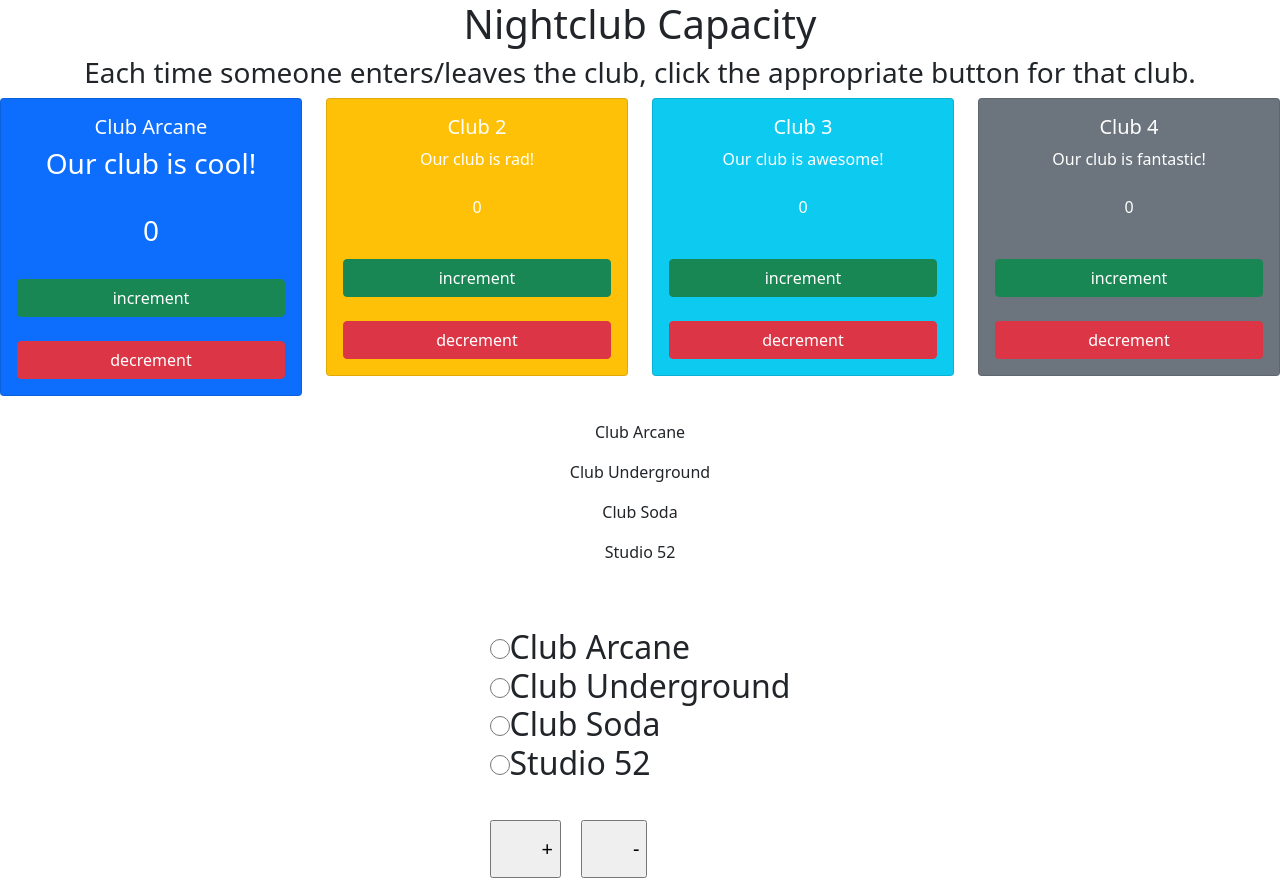
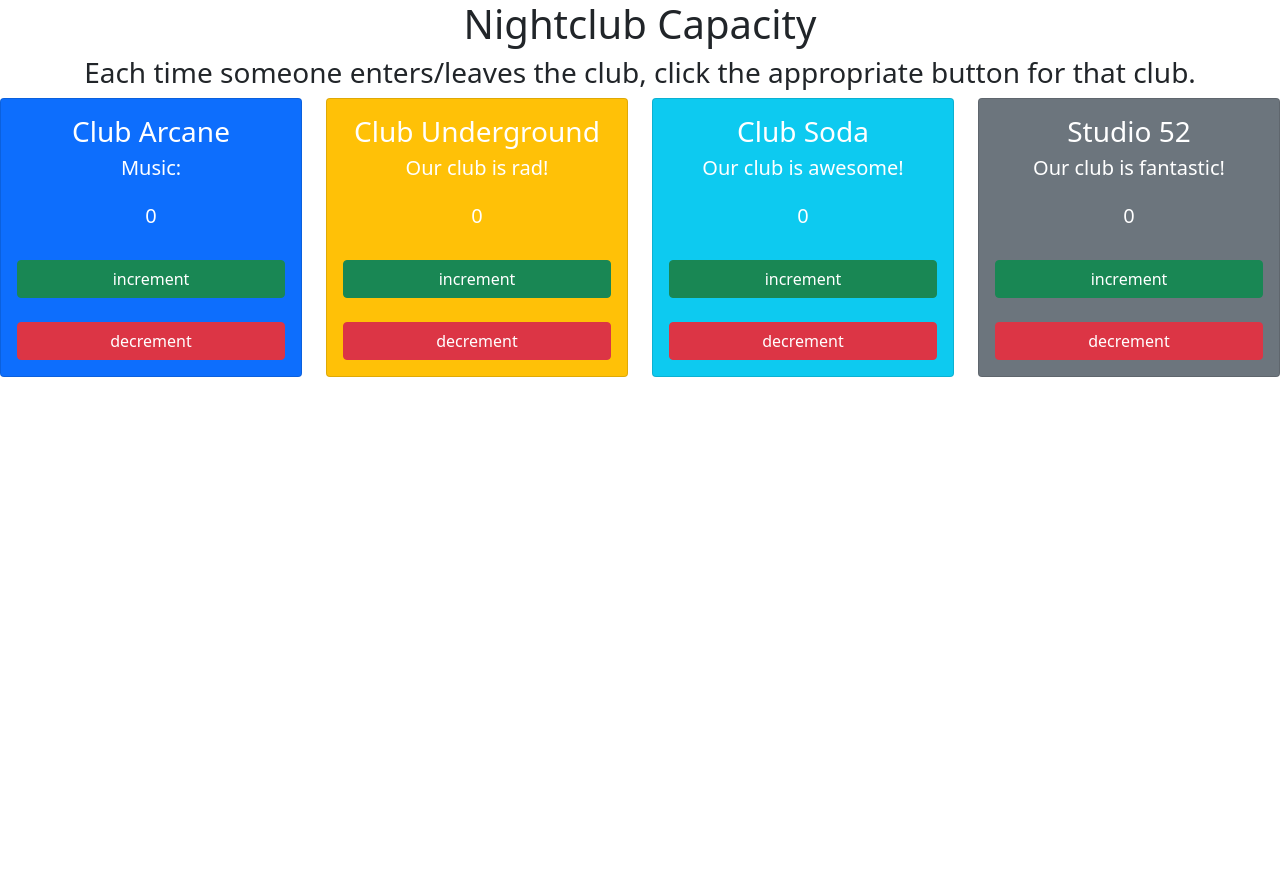
Before and after one commit to jrr4138/React-NightClub, a React (Create React App) app in the folder jrr4138-react/: page / in a window 1280 px wide. After the commit the page ends 800 px from the top, so only its background shows below. Built offline with nearby package versions, Linux system fonts and the light colour scheme.

Commit message:
Figuring stuff out

```diff
--- a/jrr4138-react/src/Clubs.js
+++ b/jrr4138-react/src/Clubs.js
@@ -5,11 +5,22 @@ class Clubs extends React.Component{
 
     constructor(props) {
         super(props);
-
-        this.state = {}
+        let values = {name: props.name, location: props.location, music: props.music, yellow: props.yellow, red: props.red}
+        this.state = {count: 0, clubDetails: values}
     };
 
+    incrementClub=()=>{
 
+    }
+
+    decrementClub=()=>{
+
+    }
+
+    /* Might need some params here, not sure how it will work yet */
+    createClub=()=>{
+
+    }
 
     render(){
         return(
@@ -17,64 +28,64 @@ class Clubs extends React.Component{
                 <Row>
                     <Col sm="3">
                         <Card body color="primary" inverse>
-                            <CardTitle tag="h5">
+                            <CardTitle tag="h3">
                                 Club Arcane
                             </CardTitle>
-                            <CardText tag="h3">
-                                Our club is cool!
+                            <CardText tag="h5">
+                                Music: {}
                                 <br></br>
                                 <br></br>
                                 0
                             </CardText>
                             <br></br>
-                            <Button color="success">increment</Button>
+                            <Button color="success" onClick={this.incrementClub}>increment</Button>
                             <br></br>
-                            <Button color="danger">decrement</Button>
+                            <Button color="danger" onClick={this.decrementClub}>decrement</Button>
                         </Card>
                     </Col>
 
                     <Col sm="3">
                         <Card body color="warning" inverse>
-                            <CardTitle tag="h5">
-                                Club 2
+                            <CardTitle tag="h3">
+                                Club Underground
                             </CardTitle>
-                            <CardText>
+                            <CardText tag="h5">
                                 Our club is rad!
                                 <br></br>
                                 <br></br>
                                 0
                             </CardText>
                             <br></br>
-                            <Button color="success">increment</Button>
+                            <Button color="success" onClick={this.incrementClub}>increment</Button>
                             <br></br>
-                            <Button color="danger">decrement</Button>
+                            <Button color="danger" onClick={this.decrementClub}>decrement</Button>
                         </Card>
                     </Col>
 
                     <Col sm="3">
                         <Card body color="info" inverse>
-                            <CardTitle tag="h5">
-                                Club 3
+                            <CardTitle tag="h3">
+                                Club Soda
                             </CardTitle>
-                            <CardText>
+                            <CardText tag="h5">
                                 Our club is awesome!
                                 <br></br>
                                 <br></br>
                                 0
                             </CardText>
                             <br></br>
-                            <Button color="success">increment</Button>
+                            <Button color="success" onClick={this.incrementClub}>increment</Button>
                             <br></br>
-                            <Button color="danger">decrement</Button>
+                            <Button color="danger" onClick={this.decrementClub}>decrement</Button>
                         </Card>
                     </Col>
 
                     <Col sm="3">
                         <Card body color="secondary" inverse>
-                            <CardTitle tag="h5">
-                                Club 4
+                            <CardTitle tag="h3">
+                                Studio 52
                             </CardTitle>
-                            <CardText>
+                            <CardText tag="h5">
                                 Our club is fantastic!
                                 <br></br>
                                 <br></br>
@@ -84,39 +95,9 @@ class Clubs extends React.Component{
                             <Button color="success" onClick={this.incrementClub}>increment</Button>
                             <br></br>
                             <Button color="danger" onClick={this.decrementClub}>decrement</Button>
-                    </Card>
-                </Col>
-            </Row><br></br>
-
-            <div id={this.state.ArcColor}>Club Arcane
-                    <br></br>
-                    <p id="ClubArcaneMessage">{this.ClubArcaneMessage}</p>
-                </div><div id={this.state.UndColor}>Club Underground
-                    <br></br>
-                    <p id="ClubUndergroundMessage">{this.ClubUndergroundMessage}</p>
-                </div><div id={this.state.SodColor}>Club Soda
-                    <br></br>
-                    <p id="ClubSodaMessage">{this.ClubSodaMessage}</p>
-                </div><div id={this.state.StuColor}>Studio 52
-                    <br></br>
-                    <p id="StudioMessage">{this.ClubStudioMessage}</p>
-                </div><br></br><p id="ClubArcaneCount">{this.state.countArcane}</p><p id="ClubUndergroundCount">{this.state.countUnderground}</p><p id="ClubSodaCount">{this.state.countSoda}</p><p id="StudioCount">{this.state.countStudio}</p><br></br><h2>
-                    <input type="radio" id="arcane" name="club" value="Club Arcane" onChange={(i) => this.clubSelect(i)}></input>
-                    <label for="Arcane">Club Arcane</label>
-                    <br></br>
-                    <input type="radio" id="underground" name="club" value="Club Underground" onChange={(i) => this.clubSelect(i)}></input>
-                    <label for="Underground">Club Underground</label>
-                    <br></br>
-                    <input type="radio" id="soda" name="club" value="Club Soda" onChange={(i) => this.clubSelect(i)}></input>
-                    <label for="Soda">Club Soda</label>
-                    <br></br>
-                    <input type="radio" id="studio" name="club" value="Studio 52" onChange={(i) => this.clubSelect(i)}></input>
-                    <label for="Studio">Studio 52</label>
-                    <br></br>
-                    <br></br>
-                    <input type="button" name="+" value="+" onClick={(i) => this.buttonClick(i)}></input>
-                    <input type="button" name="-" value="-" onClick={(i) => this.buttonClick(i)}></input>
-                </h2>
+                        </Card>
+                    </Col>
+                </Row><br></br>
             </div>
         )
     }
```
